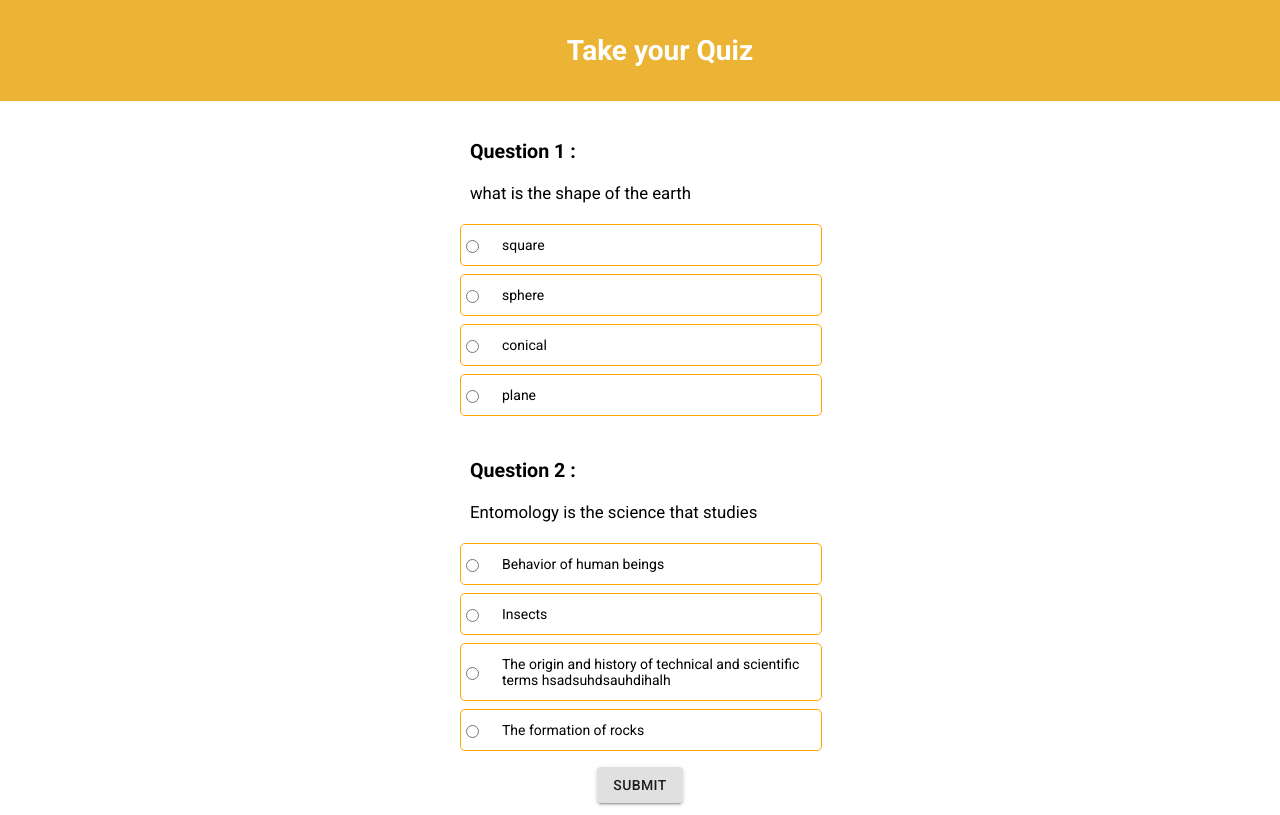
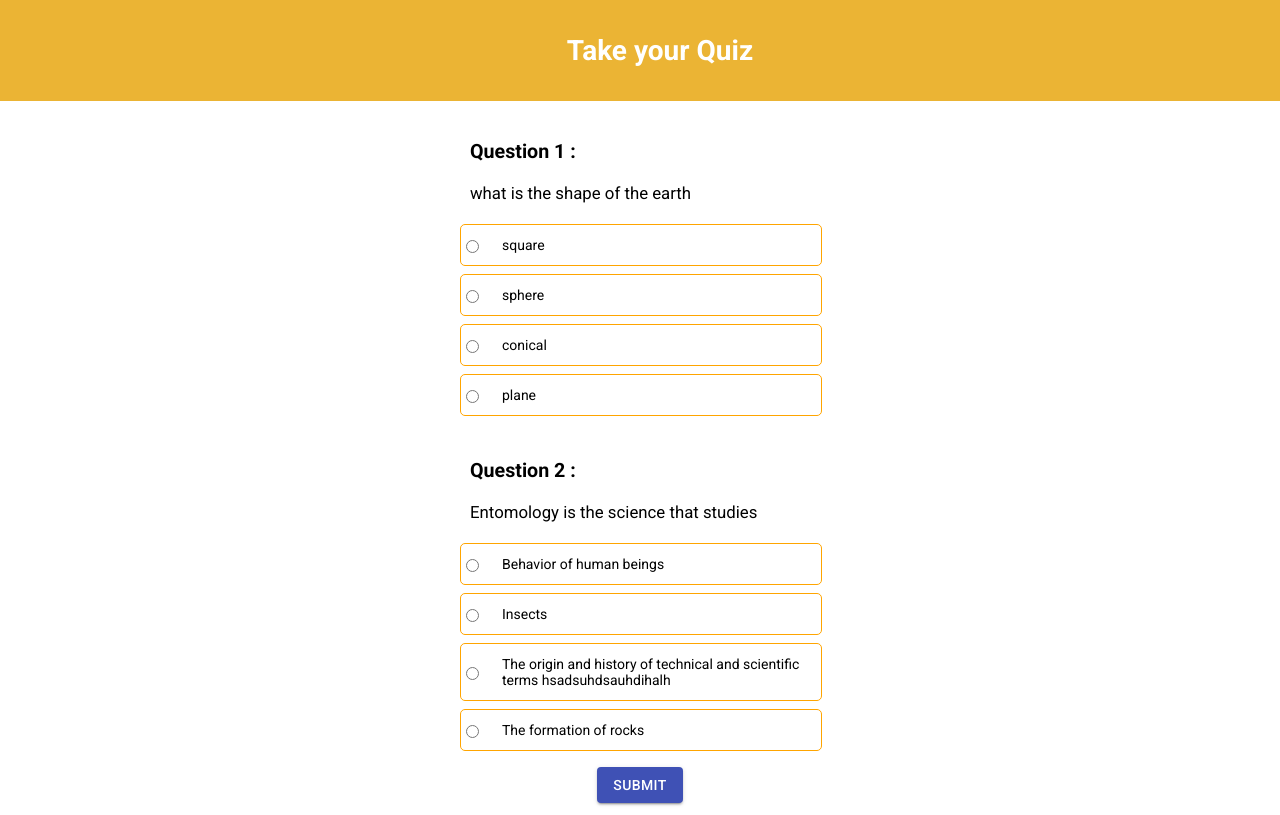
Before and after one commit to ilyas-code/ilyasFolder, a React (Create React App) app: page / in a window 1280 px wide. Built offline with nearby package versions, Linux system fonts and the light colour scheme.

Commit message:
updateV2.3

```diff
--- a/src/App.js
+++ b/src/App.js
@@ -91,7 +91,7 @@ class App extends React.Component {
             {/* <button onClick={this.showScore}>Submit Answer</button> */}
             <Button
               variant="contained"
-              color="warning.light"
+              color="primary"
               onClick={this.showScore}
             >
               Submit
```
